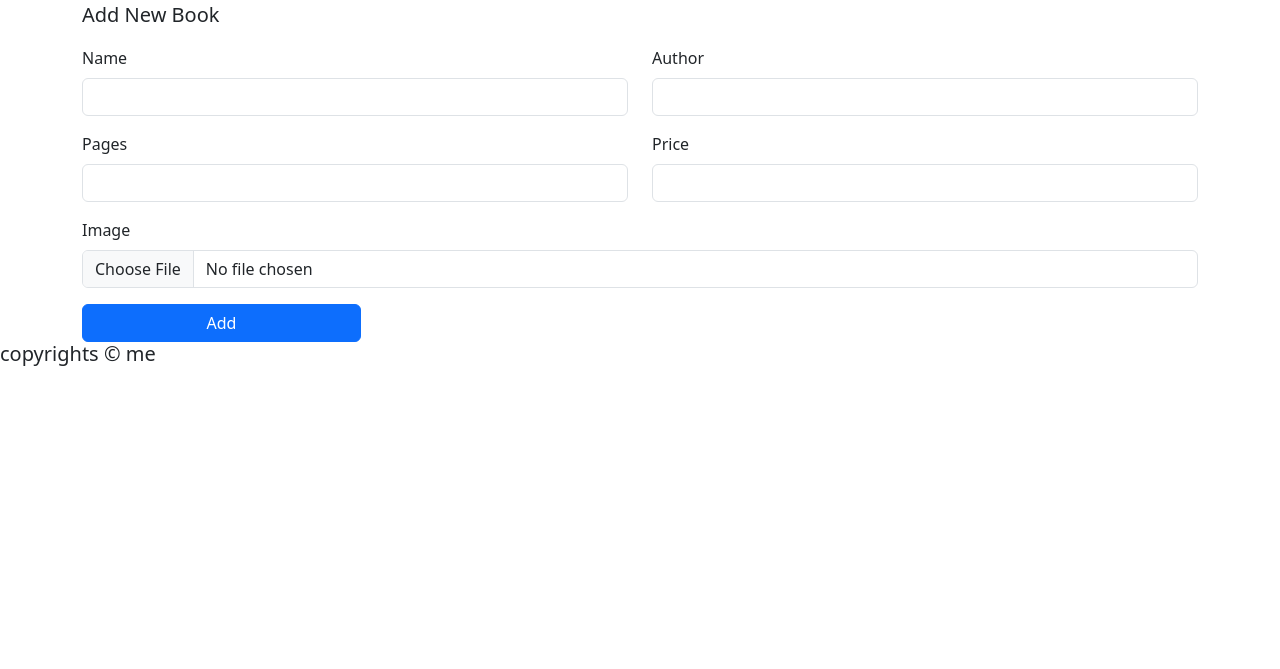
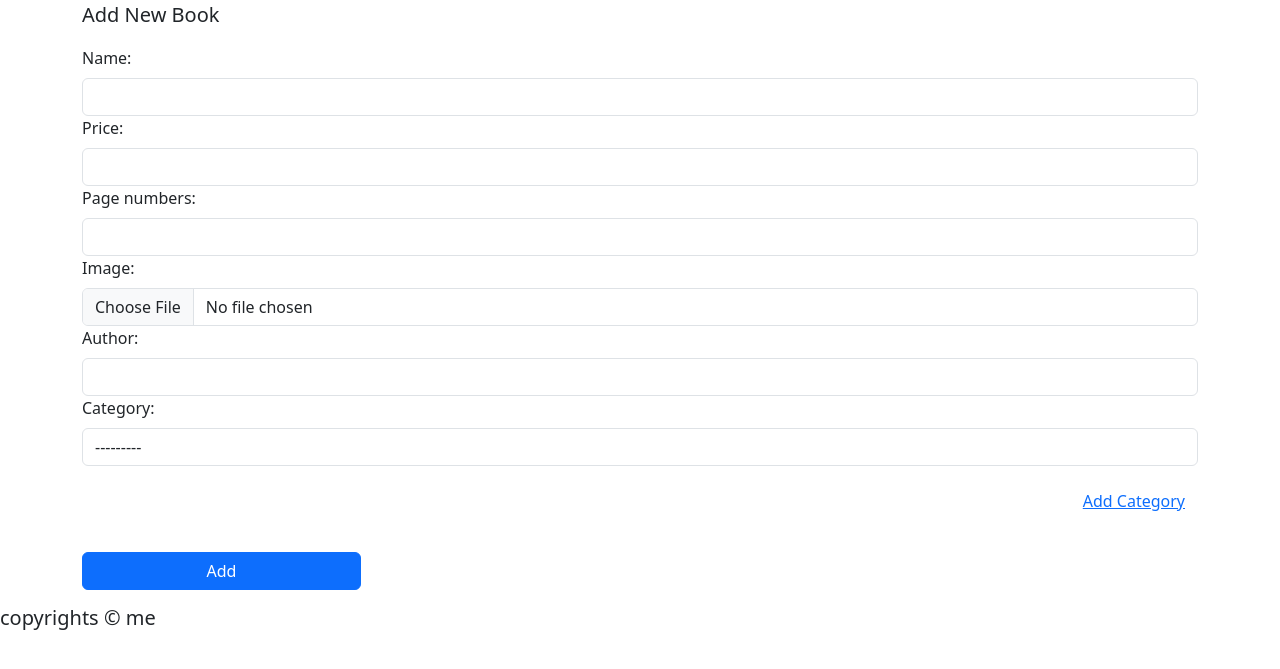
Before and after one commit to mo-abdelazem/bookstore.py, a Django app: page /create in a window 1280 px wide. Shown: the part 58-727 px from the top of the page. Run offline with Django 5.2, Linux system fonts and the light colour scheme; data that the repository does not hold is empty.

Commit message:
applying category to books

```diff
--- /dev/null
+++ b/books/forms.py
@@ -0,0 +1,9 @@
+from django import forms
+
+from books.models import Books
+
+
+class BooksModelForm(forms.ModelForm):
+    class Meta:
+        model = Books
+        fields = "__all__"
--- a/books/models.py
+++ b/books/models.py
@@ -3,6 +3,7 @@ from django.db import models
 # Create your models here.
 from django.db import models
 from django.shortcuts import reverse
+from category.models import Category
 
 # Create your models here.
 
@@ -15,6 +16,13 @@ class Books(models.Model):
     author = models.CharField(max_length=100, unique=True, blank=True)
     created_at = models.DateTimeField(auto_now_add=True)
     updated_at = models.DateTimeField(auto_now=True)
+    category = models.ForeignKey(
+        Category,
+        on_delete=models.CASCADE,
+        blank=True,
+        null=True,
+        related_name="all_books",
+    )
 
     def __str__(self):
         return f"{self.name}"
--- /dev/null
+++ b/books/static/books/js/script.js
@@ -0,0 +1,34 @@
+spans = document.querySelectorAll("span");
+for (var j = 0; j < spans.length; j++) {
+  spans[j].classList.add("d-block");
+}
+
+labels = document.querySelectorAll("label");
+
+for (var i = 0; i < labels.length; i++) {
+  labels[i].classList.add("form-label");
+}
+
+inputs = document.querySelectorAll("input");
+for (var i = 0; i < inputs.length; i++) {
+  inputs[i].classList.add("form-control");
+}
+select = document.querySelector("select");
+
+select.classList.add("form-control");
+
+divs = document.getElementsByClassName("form_element");
+for (var d = 0; d < divs.length; d++) {
+  divs[d].classList.add("mb-3");
+}
+
+checkboxex = document.querySelectorAll('input[type="checkbox"]');
+for (var d = 0; d < checkboxex.length; d++) {
+  checkboxex[d].classList.remove("form-control");
+}
+
+errors = document.getElementsByClassName("errorlist");
+for (var m = 0; m < errors.length; m++) {
+  errors[m].style.color = "red";
+  errors[m].style.fontWeight = "bold";
+}
--- a/books/templates/books/create.html
+++ b/books/templates/books/create.html
@@ -9,29 +9,9 @@
 
 <form enctype="multipart/form-data" method="post">
     {% csrf_token %}
-    <div class="row">
-        <div class="mb-3 col-6">
-            <label class="form-label" for="book_name">Name</label>
-            <input class="form-control" name="name" id="book_name" type="text">
-        </div>
-        <div class="mb-3 col-6">
-            <label class="form-label" for="book_author">Author</label>
-            <input class="form-control" name="author" id="book_author" type="text">
-        </div>
-        <div class="mb-3 col-6">
-            <label class="form-label" for="book_pages">Pages</label>
-            <input class="form-control" name="pages" id="book_pages" type="number">
-        </div>
-        <div class="mb-3 col-6">
-            <label class="form-label" for="book_price">Price</label>
-            <input class="form-control" name="price" id="book_price" type="number">
-        </div>
-        <div class="mb-3 col">
-            <label class="form-label" for="book_image">Image</label>
-            <input class="form-control" name="image" id="book_image" type="file">
-        </div>
-    </div>
-    <button class="btn btn-primary w-25" type="submit">Add</button>
+    {{form }}
+    <a class="my-3 btn btn-link d-block text-end" href="{% url 'create_category' %}">Add Category</a>
+    <button class="btn btn-primary w-25 my-3" type="submit">Add</button>
 </form>
-
+<script src="{% static 'books/js/script.js'%}"></script>
 {% endblock %}
--- a/books/views.py
+++ b/books/views.py
@@ -1,6 +1,8 @@
 from django.shortcuts import render, get_object_or_404, redirect, reverse
 from django.http import HttpResponse
+from django.urls import reverse_lazy
 
+from books.forms import BooksModelForm
 from books.models import Books
 
 
@@ -25,44 +27,31 @@ def delete_book(request, id):
 
 
 def create_book(request):
+    form = BooksModelForm()
     if request.method == "POST":
-        if request.FILES:
-            image = request.FILES["image"]
+        books = BooksModelForm(request.POST, request.FILES)
+        if books.is_valid():
+            new_book = books.save()
+            return redirect(reverse_lazy("books.book", args=[new_book.id]))
         else:
-            image = None
-        print(request.POST)
-        books = Books(
-            name=request.POST["name"],
-            author=request.POST["author"],
-            price=request.POST["price"],
-            page_numbers=request.POST["pages"],
-            image=image,
-        )
-        books.save()
-        return redirect(books.show_url)
+            # Pass form with errors to template
+            return render(request, "books/create.html", {"form": books})
 
-    return render(request, "books/create.html")
+    return render(request, "books/create.html", {"form": form})
 
 
 def update_book(request, id):
     _book = get_object_or_404(Books, pk=id)
 
     if request.method == "POST":
-        if request.FILES:
-            image = request.FILES["image"]
-        else:
-            image = _book.image
+        form = BooksModelForm(request.POST, request.FILES, instance=_book)
+        if form.is_valid():
+            form.save()
+            return redirect("books.book", id=id)
+    else:
+        form = BooksModelForm(instance=_book)
 
-        _book.name = request.POST["name"]
-        _book.author = request.POST["author"]
-        _book.price = request.POST["price"]
-        _book.page_numbers = request.POST["pages"]
-        _book.image = image
-        _book.save()
-
-        return redirect("books.book", id=id)
-
-    return render(request, "books/update.html", {"book": _book})
+    return render(request, "books/update.html", {"form": form, "book": _book})
 
 
 def contactus_us(request):
--- a/category/templates/category/create.html
+++ b/category/templates/category/create.html
@@ -10,7 +10,8 @@
 <form enctype="multipart/form-data" method="post">
     {% csrf_token %}
     {{form}}
-    <button class="btn btn-primary w-25" type="submit">Add</button>
+    <button class="btn btn-primary w-25 my-3" type="submit">Add</button>
 </form>
+<script src="{% static 'books/js/script.js'%}"></script>
 
 {% endblock %}
--- a/category/templates/category/update.html
+++ b/category/templates/category/update.html
@@ -10,7 +10,8 @@
 <form enctype="multipart/form-data" method="post">
     {% csrf_token %}
     {{form}}
-    <button class="btn btn-primary w-25" type="submit">Update</button>
+    <button class="btn btn-primary w-25 my-3" type="submit">Update</button>
 </form>
+<script src="{% static 'books/js/script.js'%}"></script>
 
 {% endblock %}
```
Also changed, not shown: books/templates/books/update.html (+2 -30 lines), books/migrations/0002_books_category.py (added).
